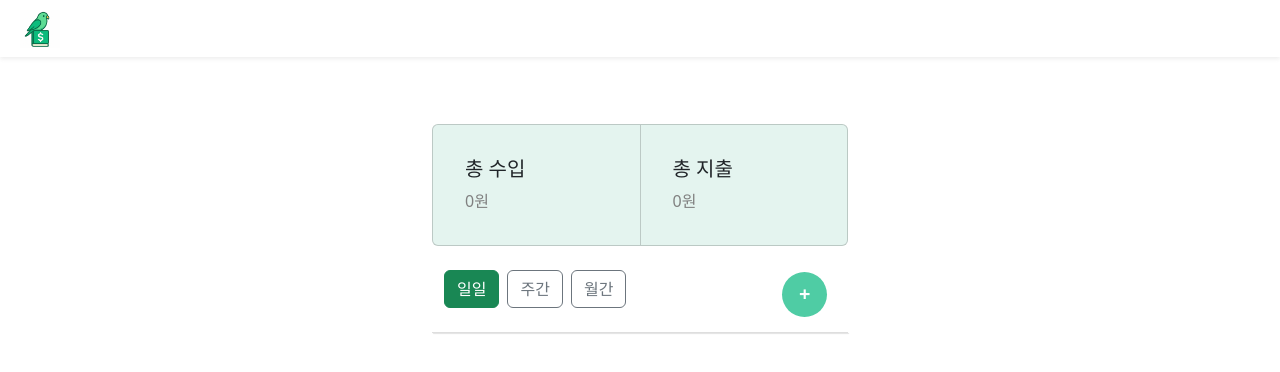
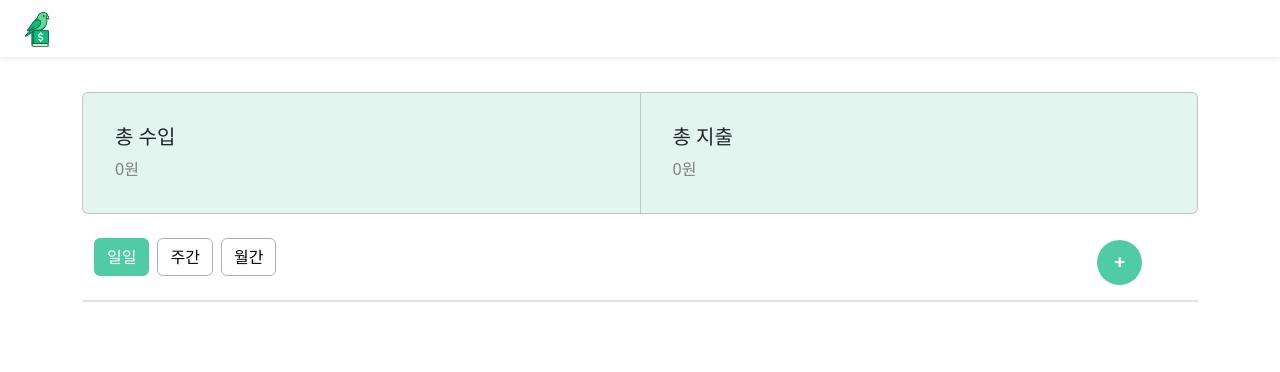
Before and after one commit to soo5o/kb_budgy, a Vue app: page /detail in a window 1280 px wide. Shown: the top 372 px of the page. Built offline with nearby package versions, Linux system fonts and the light colour scheme; data requests are answered from the project's data file; what v-calendar would draw is missing.

Commit message:
디자인 수정

```diff
--- a/src/pages/AddPage.vue
+++ b/src/pages/AddPage.vue
@@ -55,7 +55,13 @@
         <input type="text" class="form-control mt-2" v-model="memo" />
       </label>
       <button class="btn mt-5 text-white" @click="addMoneyItem">추가</button>
-      <button class="btn btn-secondary mt-3" @click="goHome">취소</button>
+      <button
+        class="btn mt-3 text-white"
+        style="background-color: rgb(174, 174, 174)"
+        @click="goHome"
+      >
+        취소
+      </button>
     </div>
   </div>
 </template>
@@ -122,8 +128,8 @@ const goHome = () => {
 
 <style scoped>
 .list-container {
-  width: 480px;
-  height: 100vh;
+  width: 100%;
+  margin: 0 auto;
 }
 input {
   background-color: #f5f4f4;
--- a/src/pages/DetailPage.vue
+++ b/src/pages/DetailPage.vue
@@ -8,33 +8,37 @@
       <nav class="navbar navbar-light mt-3">
         <form class="container-fluid justify-content-start">
           <button
+            :style="{
+              backgroundColor: filterType === 'daily' ? '#4fcca4' : 'white',
+              color: filterType === 'daily' ? 'white' : 'black',
+              borderColor: filterType === 'daily' ? '' : 'rgb(174, 174, 174)',
+            }"
             @click="filterType = 'daily'"
-            :class="[
-              'btn me-2',
-              filterType === 'daily' ? 'btn-success' : 'btn-outline-secondary',
-            ]"
+            class="btn me-2"
             type="button"
           >
             일일
           </button>
           <button
+            :style="{
+              backgroundColor: filterType === 'weekly' ? '#4fcca4' : 'white',
+              color: filterType === 'weekly' ? 'white' : 'black',
+              borderColor: filterType === 'weekly' ? '' : 'rgb(174, 174, 174)',
+            }"
             @click="filterType = 'weekly'"
-            :class="[
-              'btn me-2',
-              filterType === 'weekly' ? 'btn-success' : 'btn-outline-secondary',
-            ]"
+            class="btn me-2"
             type="button"
           >
             주간
           </button>
           <button
+            :style="{
+              backgroundColor: filterType === 'monthly' ? '#4fcca4' : 'white',
+              color: filterType === 'monthly' ? 'white' : 'black',
+              borderColor: filterType === 'monthly' ? '' : 'rgb(174, 174, 174)',
+            }"
             @click="filterType = 'monthly'"
-            :class="[
-              'btn me-2',
-              filterType === 'monthly'
-                ? 'btn-success'
-                : 'btn-outline-secondary',
-            ]"
+            class="btn me-2"
             type="button"
           >
             월간
@@ -57,7 +61,7 @@
               <small class="text-muted">{{ item.memo || '메모 없음' }}</small>
             </div>
             <span
-              :class="item.type === 'income' ? 'text-primary' : 'text-danger'"
+              :style="{ color: item.type === 'income' ? '#4fcca4' : 'black' }"
             >
               {{ item.type === 'income' ? '+' : '-'
               }}{{ Number(item.amount).toLocaleString() }}원
@@ -194,8 +198,8 @@ const categoryEmoji = (category) => {
 
 <style scoped>
 .detail-container {
-  width: 480px;
-  padding: 2rem;
+  width: 100%;
+  margin: 0 auto;
 }
 hr {
   color: gray;
--- a/src/pages/HomePage.vue
+++ b/src/pages/HomePage.vue
@@ -1,8 +1,8 @@
 <!-- HomePage.vue -->
 <template>
-  <div class="d-flex justify-content-center">
+  <div class="d-flex justify-content-center mb-3">
     <div class="home-container">
-      <TotalAssetBox :total="netAsset"></TotalAssetBox>
+      <TotalAssetBox class="mt-3" :total="netAsset"></TotalAssetBox>
       <RecentHistory :items="recentItems"></RecentHistory>
       <div class="text-end mt-3">
         <button class="btn btn-custom w-100" @click="goToDetail">더보기</button>
@@ -67,8 +67,8 @@ const goToDetail = () => {
 
 <style scoped>
 .home-container {
-  width: 480px;
-  padding: 2rem;
+  width: 100%;
+  margin: 0 auto;
 }
 .btn-custom {
   background-color: #f7fbf9;
```
